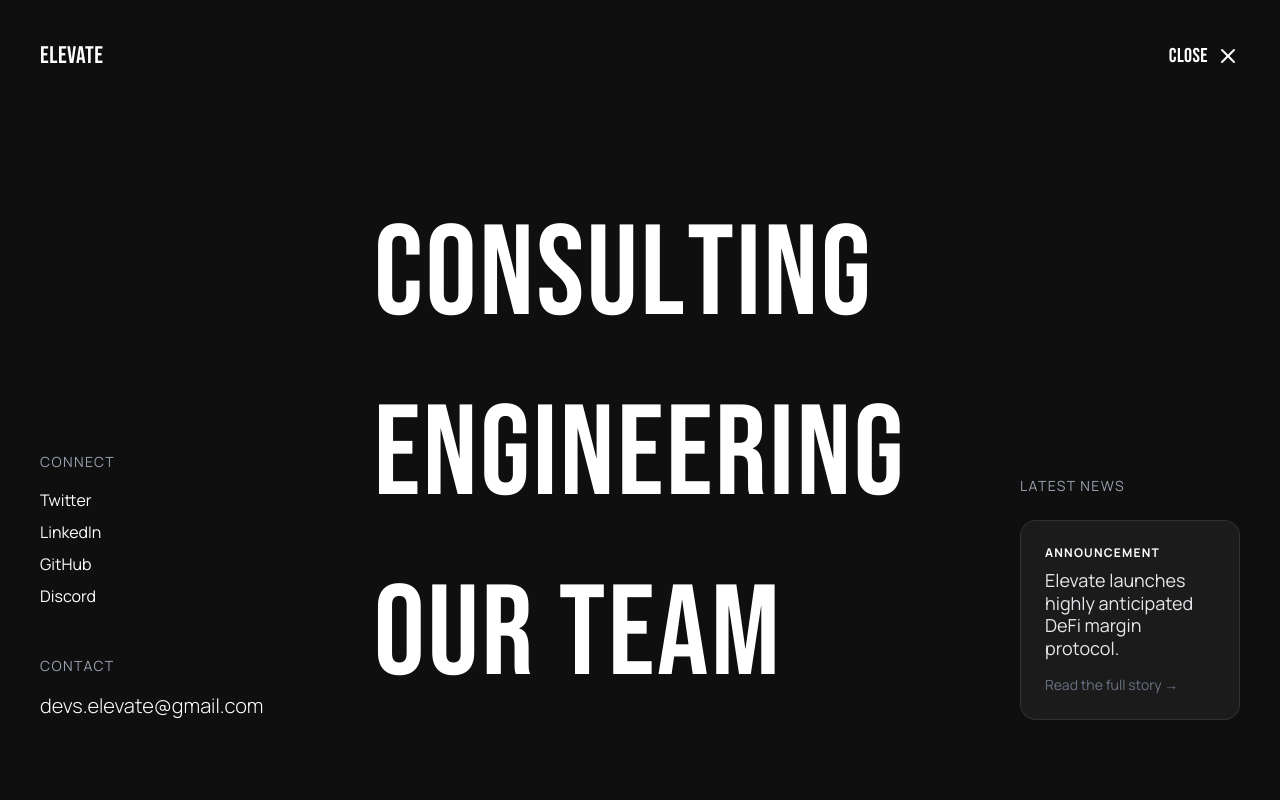
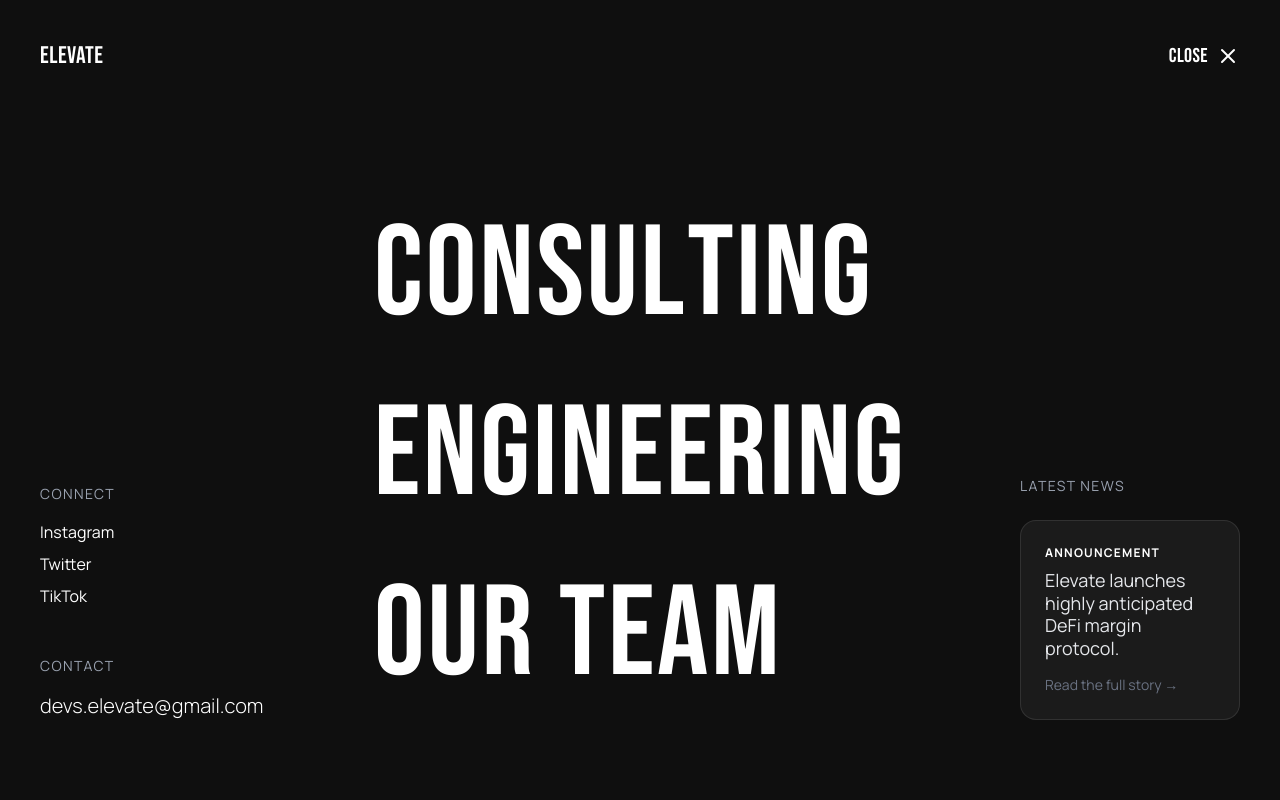
Before and after one commit to Zahh-ID/elevate, a Next.js app: page / in a window 1280 px wide. Both pictures are taken after a click on the button "MENU". Shown: the top 800 px of the page. Built offline with nearby package versions, Linux system fonts and the light colour scheme.

Commit message:
feat: update social media links to Instagram, Twitter, and TikTok

```diff
--- a/src/app/layout.tsx
+++ b/src/app/layout.tsx
@@ -50,7 +50,7 @@ export const metadata: Metadata = {
     title: "Elevate | Premium Web3 Consulting & Engineering",
     description: "Architecting the future of decentralized finance. Smart contract engineering and DeFi development.",
     images: ["/og-image.png"],
-    creator: "@elevate_web3",
+    creator: "@elevate.devs",
   },
   icons: {
     icon: [
@@ -94,8 +94,9 @@ export default function RootLayout({
               "url": baseUrl,
               "logo": `${baseUrl}/favicon/apple-touch-icon.png`,
               "sameAs": [
-                "https://twitter.com/elevate_web3",
-                "https://github.com/elevate-web3"
+                "https://instagram.com/elevate.devs",
+                "https://twitter.com/elevate.devs",
+                "https://tiktok.com/@elevate.devs"
               ],
               "serviceType": ["Web3 Consulting", "Smart Contract Development", "DeFi Architecture"]
             })
--- a/src/components/ui/Footer.tsx
+++ b/src/components/ui/Footer.tsx
@@ -35,9 +35,9 @@ export function Footer() {
       <div className="absolute bottom-8 left-0 right-0 px-6 md:px-20 flex justify-between items-center text-xs text-gray-500 uppercase tracking-widest">
         <span>© {new Date().getFullYear()} ELEVATE Web3 Consulting</span>
         <div className="flex gap-6">
-          <a href="#" className="hover:text-accent transition-colors">Twitter</a>
-          <a href="#" className="hover:text-accent transition-colors">GitHub</a>
-          <a href="#" className="hover:text-accent transition-colors">LinkedIn</a>
+          <a href="https://instagram.com/elevate.devs" target="_blank" rel="noopener noreferrer" className="hover:text-accent transition-colors">Instagram</a>
+          <a href="https://twitter.com/elevate.devs" target="_blank" rel="noopener noreferrer" className="hover:text-accent transition-colors">Twitter</a>
+          <a href="https://tiktok.com/@elevate.devs" target="_blank" rel="noopener noreferrer" className="hover:text-accent transition-colors">TikTok</a>
         </div>
       </div>
     </footer>
--- a/src/components/ui/Navigation.tsx
+++ b/src/components/ui/Navigation.tsx
@@ -11,7 +11,11 @@ const LINKS = [
   { name: "Our Team", href: "#team" },
 ];
 
-const SOCIALS = ["Twitter", "LinkedIn", "GitHub", "Discord"];
+const SOCIALS = [
+  { name: "Instagram", href: "https://instagram.com/elevate.devs" },
+  { name: "Twitter", href: "https://twitter.com/elevate.devs" },
+  { name: "TikTok", href: "https://tiktok.com/@elevate.devs" },
+];
 
 export function Navigation() {
   const [isOpen, setIsOpen] = useState(false);
@@ -96,8 +100,15 @@ export function Navigation() {
                   <h3 className="text-sm text-gray-400 mb-4 uppercase tracking-widest">Connect</h3>
                   <ul className="flex flex-col gap-2">
                     {SOCIALS.map((s) => (
-                      <motion.li key={s} className="hover:text-accent cursor-pointer transition-colors w-fit">
-                        {s}
+                      <motion.li key={s.name} className="w-fit">
+                        <a
+                          href={s.href}
+                          target="_blank"
+                          rel="noopener noreferrer"
+                          className="hover:text-accent cursor-pointer transition-colors"
+                        >
+                          {s.name}
+                        </a>
                       </motion.li>
                     ))}
                   </ul>
```
